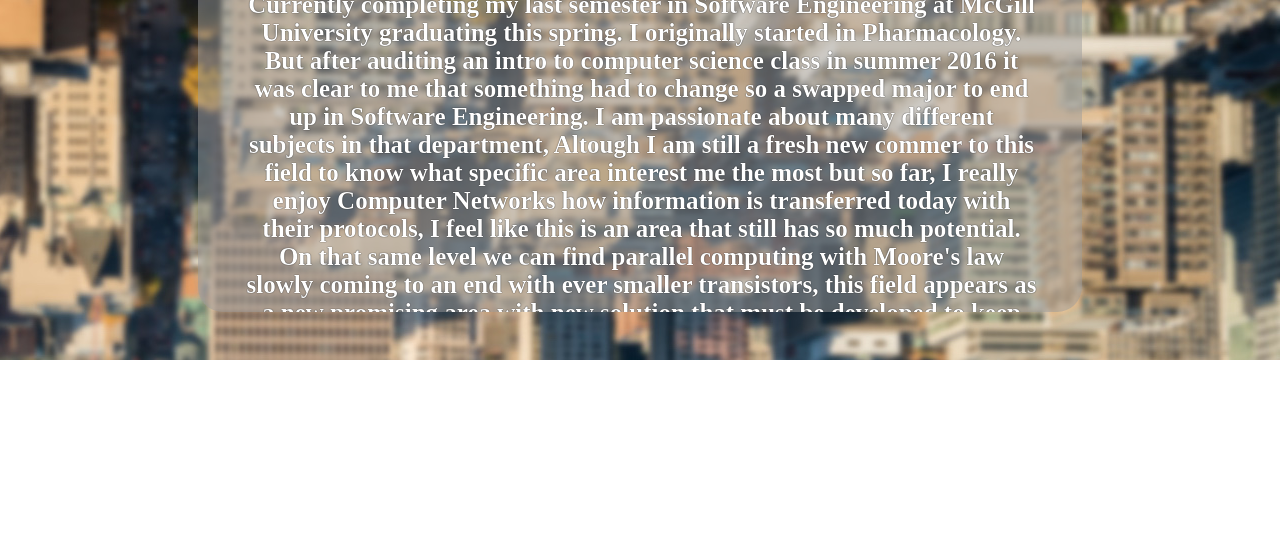
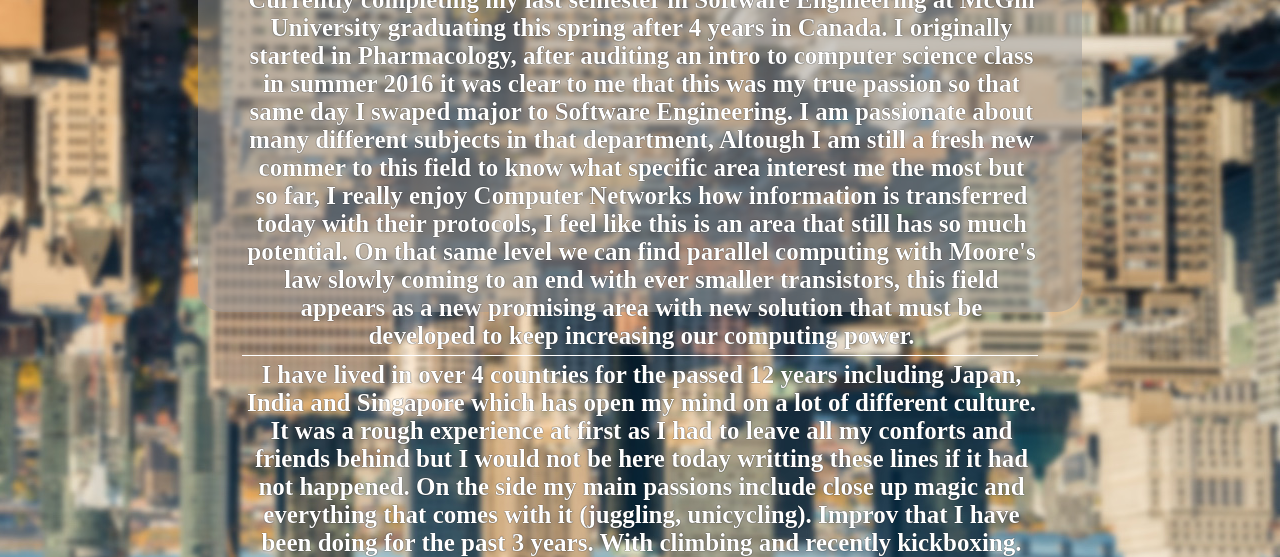
Before and after one commit to Elvric/Elvric.github.io, a plain HTML site: page whoami.html in a window 1280 px wide. Shown: the part 440-997 px from the top of the page. Before the commit the page ends 800 px from the top, so only its background shows below. Drawn offline with nearby package versions, Linux system fonts and the light colour scheme.

Commit message:
change of about me page

```diff
--- a/main.css
+++ b/main.css
@@ -81,7 +81,6 @@
     border-radius: 25px;
     word-wrap: break-word;
     height: 400px;
-    overflow-y: scroll;
     font-size: 40px;
 }
 
--- a/whoami.html
+++ b/whoami.html
@@ -16,9 +16,9 @@
         <section class="aboutme">
             <h1> About me </h1>
             <p class="bellowline">
-                Currently completing my last semester in Software Engineering at McGill University graduating this spring.
-                I originally started in Pharmacology. But after auditing an intro to computer science class in summer 2016
-                it was clear to me that something had to change so a swapped major to end up in Software Engineering.
+                Currently completing my last semester in Software Engineering at McGill University graduating this spring after 4 years in Canada.
+                I originally started in Pharmacology, after auditing an intro to computer science class in summer 2016
+                it was clear to me that this was my true passion so that same day I swaped major to Software Engineering.
                 I am passionate about many different subjects in that department, Altough I am still a fresh new commer to this field to
                 know what specific area interest me the most but so far, I really enjoy Computer Networks how information
                 is transferred today with their protocols, I feel like this is an area that still has so much potential. On that
```
